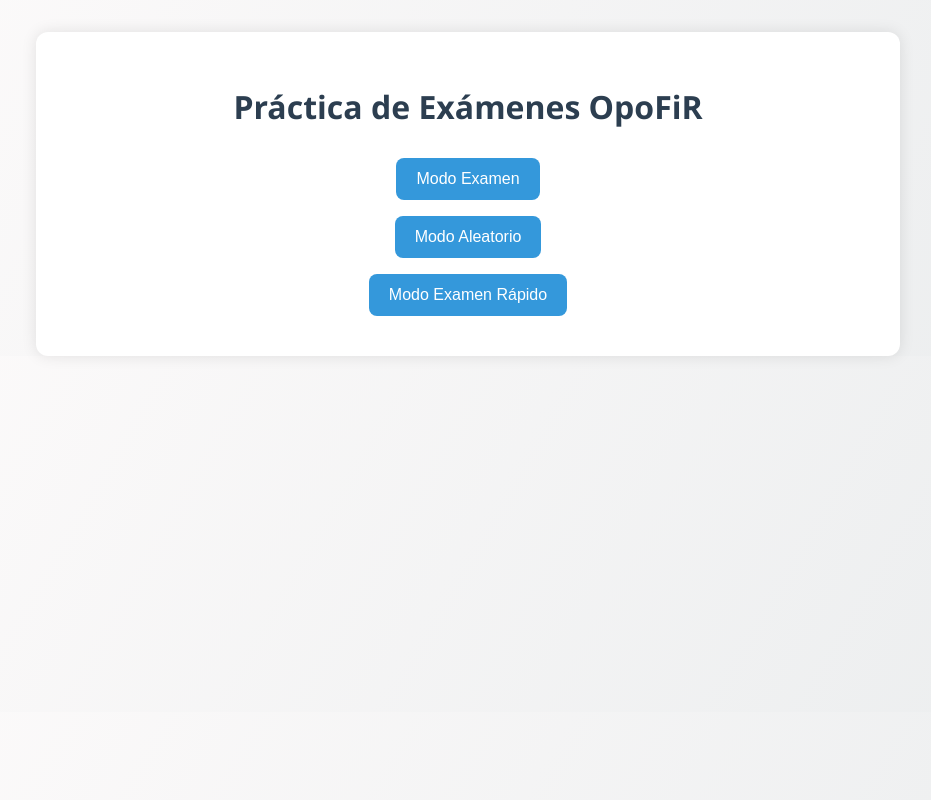
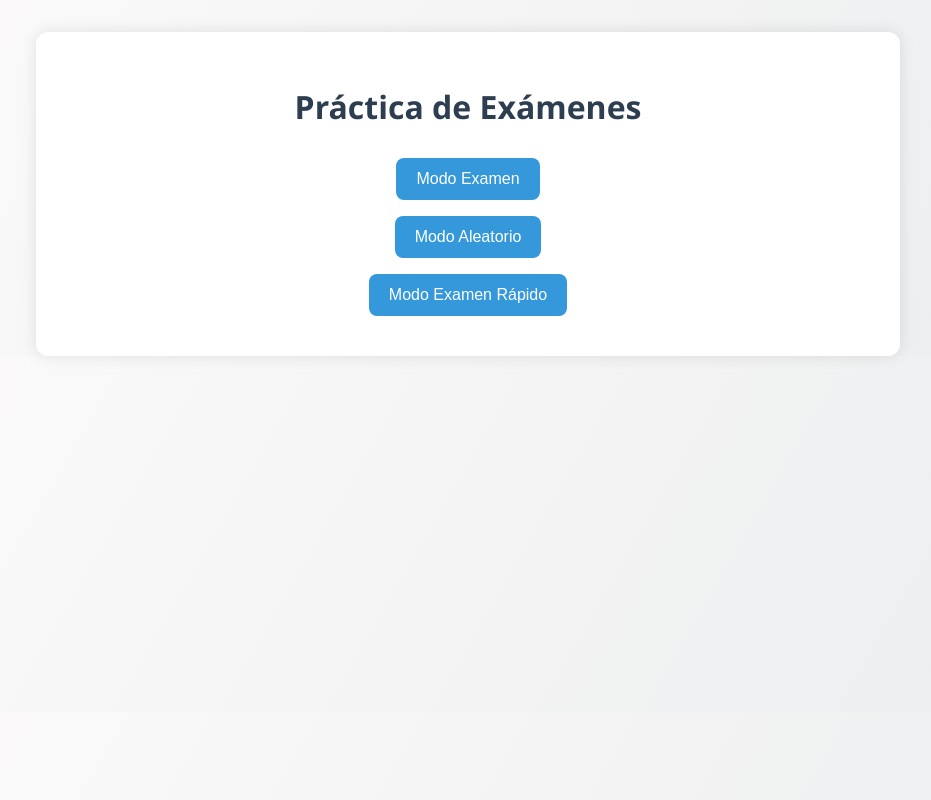
Before and after one commit to EduRicoM/Exam, a plain HTML site: page index.html in a window 1280 px wide. Shown: the whole page, without its empty margins (172-1103 px from the left). Drawn offline with Linux system fonts and the light colour scheme.

Commit message:
Update index.html

```diff
--- a/index.html
+++ b/index.html
@@ -8,7 +8,7 @@
 </head>
 <body>
   <div id="app">
-    <h1>Práctica de Exámenes OpoFiR</h1>
+    <h1>Práctica de Exámenes</h1>
     <div id="menu">
       <button onclick="startModo('examen')">Modo Examen</button>
       <button onclick="startModo('aleatorio')">Modo Aleatorio</button>
```
